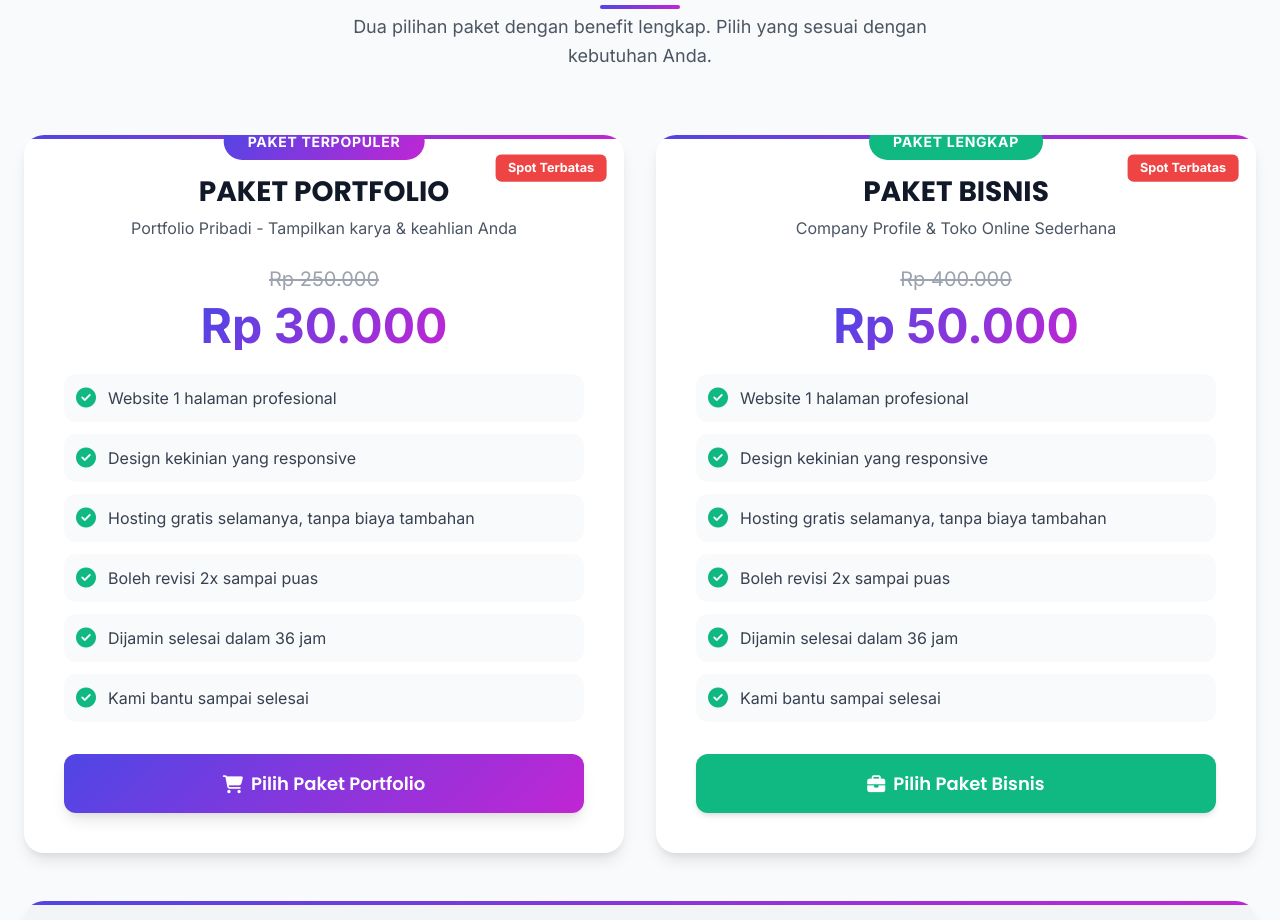
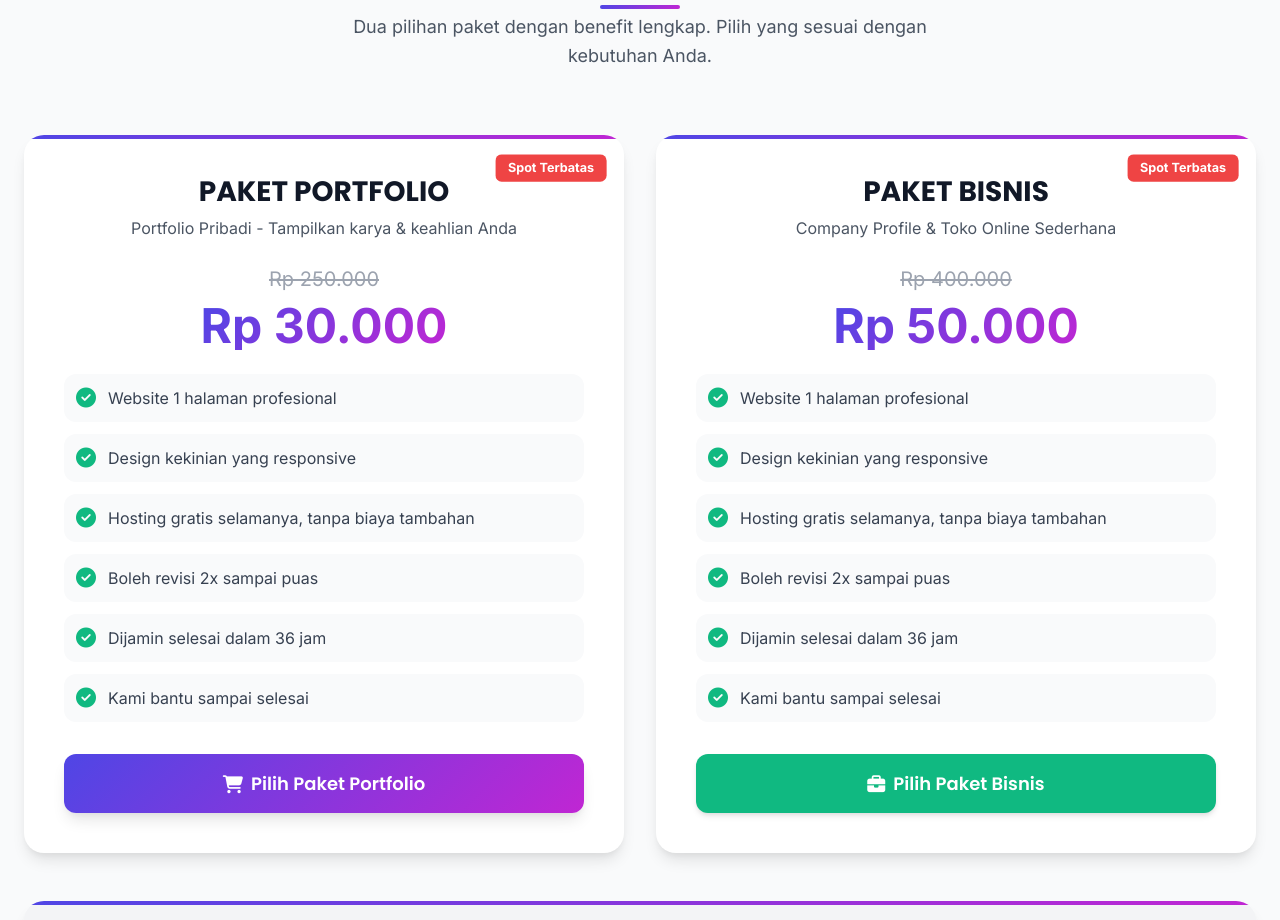
Before and after one commit to WebSipp/ProfilinOfficial-Websipp, a plain HTML site: page index.html in a window 1280 px wide. Shown: the part 4780-5700 px from the top of the page. Drawn offline with Linux system fonts and the light colour scheme.

Commit message:
Update index.html

```diff
--- a/index.html
+++ b/index.html
@@ -2613,7 +2613,6 @@
             <div class="pricing-container">
                 <!-- Paket 1 - Portfolio Pribadi -->
                 <div class="pricing-card card animate-on-scroll">
-                    <div class="pricing-badge badge badge-primary">Paket Terpopuler</div>
                     <div class="limited-spot-badge">Spot Terbatas</div>
 
                     <div class="pricing-header">
@@ -2660,7 +2659,6 @@
 
                 <!-- Paket 2 - Company Profile & Toko Online Sederhana -->
                 <div class="pricing-card card animate-on-scroll">
-                    <div class="pricing-badge badge badge-success">Paket Lengkap</div>
                     <div class="limited-spot-badge">Spot Terbatas</div>
 
                     <div class="pricing-header">
```
